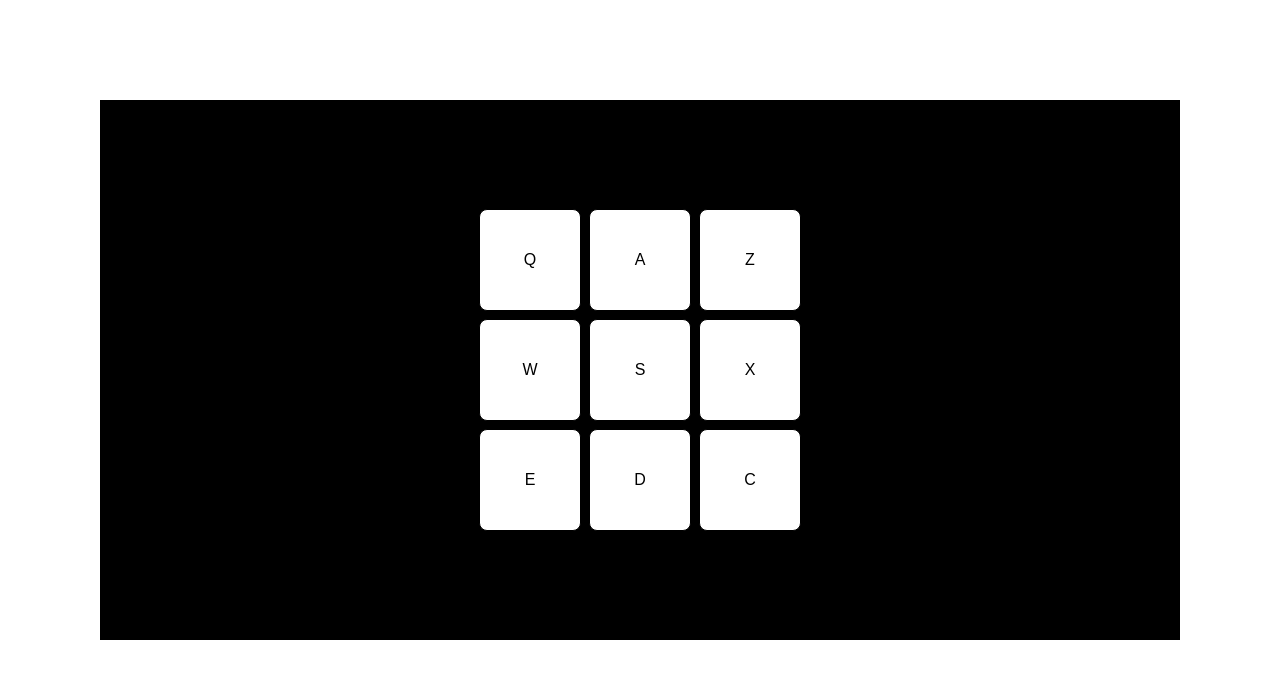
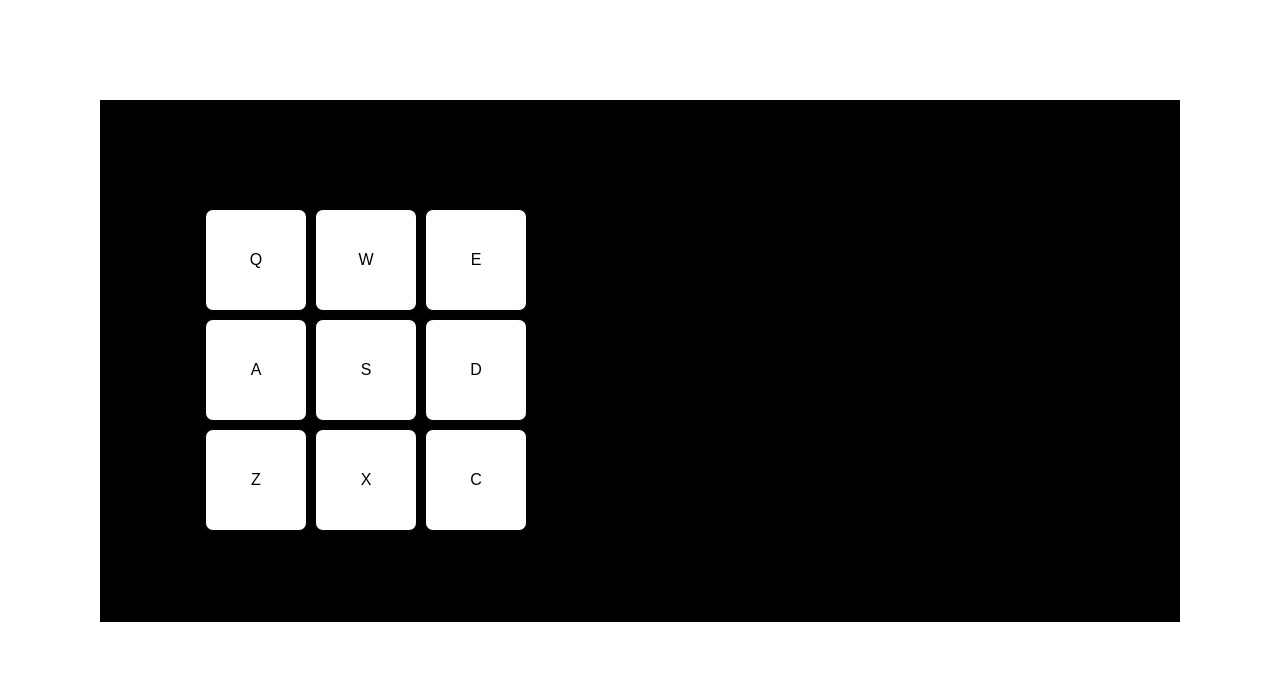
Before and after one commit to Minnia/drum-machine, a React (Create React App) app in the folder drum-machine/: page / in a window 1280 px wide. Shown: the top 678 px of the page. Built offline with nearby package versions, Linux system fonts and the light colour scheme.

Commit message:
add functionality to see color of drumpad on key press, remove unneccessary code

```diff
--- a/drum-machine/src/DrumMachine/DrumMachine.js
+++ b/drum-machine/src/DrumMachine/DrumMachine.js
@@ -2,18 +2,6 @@ import React, { useState } from "react";
 import { DrumPad } from "./styled";
 
 const drumLetters = ["Q", "W", "E", "A", "S", "D", "Z", "X", "C"];
-
-const sounds = [
-  new Audio("https://s3.amazonaws.com/freecodecamp/drums/Heater-1.mp3"),
-  new Audio("https://s3.amazonaws.com/freecodecamp/drums/Heater-2.mp3"),
-  new Audio("https://s3.amazonaws.com/freecodecamp/drums/Heater-3.mp3"),
-  new Audio("https://s3.amazonaws.com/freecodecamp/drums/Heater-4_1.mp3"),
-  new Audio("https://s3.amazonaws.com/freecodecamp/drums/Heater-6.mp3"),
-  new Audio("https://s3.amazonaws.com/freecodecamp/drums/Dsc_Oh.mp3"),
-  new Audio("https://s3.amazonaws.com/freecodecamp/drums/Kick_n_Hat.mp3"),
-  new Audio("https://s3.amazonaws.com/freecodecamp/drums/RP4_KICK_1.mp3"),
-  new Audio("https://s3.amazonaws.com/freecodecamp/drums/Cev_H2.mp3")
-];
 
 const drumPadColors = [
   "#EFC530",
@@ -27,118 +15,111 @@ const drumPadColors = [
   "#BAE66C"
 ];
 
-const renderDrumRow = (_, rowIndex, clickDrumPad) => {
-  let count = 0;
-  if (rowIndex === 1) {
-    count = 3;
-  }
-  if (rowIndex === 2) {
-    count = 6;
-  }
+const renderDrumPad = (handleKeyPress, i, drumPadColor, drumLetter) => {
+  const handleClick = e => {
+    handleKeyPress(e, i);
 
+    setTimeout(() => {}, 100);
+  };
   return (
-    <div
-      key={rowIndex}
-      style={{ borderRadius: "8px", backgroundColor: "black" }}
-    >
-      {Array(3)
-        .fill(0)
-        .map(() => {
-          count++;
-          const drumLettersIndex = count - 1;
-          const clickOnDrumPad = () => clickDrumPad(drumLettersIndex);
-          return (
-            <div key={drumLettersIndex}>
-              <DrumPad
-                className="drum-pad"
-                clickColor={drumPadColors[drumLettersIndex]}
-                onClick={clickOnDrumPad}
-              >
-                {drumLetters[drumLettersIndex]}
-              </DrumPad>
-            </div>
-          );
-        })}
+    <div key={i} style={{ borderRadius: "8px", backgroundColor: "black" }}>
+      <DrumPad
+        id={i}
+        className="drum-pad"
+        clickColor={drumPadColor}
+        onClick={handleClick}
+      >
+        {drumLetter}
+      </DrumPad>
     </div>
   );
 };
-
 const Drums = () => {
   const [drumSoundName, setDrumSoundName] = useState(false);
-  function handleKeyPress(e) {
+
+  const handleDrumPad = (sound, soundName, i) => {
+    new Audio(sound).play();
+    setDrumSoundName(soundName);
+    document.getElementById(i).style.background = drumPadColors[i];
+    setTimeout(() => {
+      document.getElementById(i).style.background = "white";
+    }, 100);
+  };
+  function handleKeyPress(e, i) {
     switch (true) {
-      case e.key === "q":
-        new Audio(
-          "https://s3.amazonaws.com/freecodecamp/drums/Heater-1.mp3"
-        ).play();
-        setDrumSoundName("Heater-1");
+      case e.key === "q" || i === 0:
+        handleDrumPad(
+          "https://s3.amazonaws.com/freecodecamp/drums/Heater-1.mp3",
+          "Heater-1",
+          0
+        );
+
         break;
-      case e.key === "w":
-        new Audio(
-          "https://s3.amazonaws.com/freecodecamp/drums/Heater-2.mp3"
-        ).play();
-        console.log("Heater-2");
-        setDrumSoundName("Heater-2");
+      case e.key === "w" || i === 1:
+        handleDrumPad(
+          "https://s3.amazonaws.com/freecodecamp/drums/Heater-2.mp3",
+          "Heater-2",
+          1
+        );
         break;
-      case e.key === "e":
-        new Audio(
-          "https://s3.amazonaws.com/freecodecamp/drums/Heater-3.mp3"
-        ).play();
-        console.log("Heater-3");
-        setDrumSoundName("Heater-3");
+      case e.key === "e" || i === 2:
+        handleDrumPad(
+          "https://s3.amazonaws.com/freecodecamp/drums/Heater-3.mp3",
+          "Heater-3",
+          2
+        );
         break;
-      case e.key === "a":
-        new Audio(
-          "https://s3.amazonaws.com/freecodecamp/drums/Heater-4_1.mp3"
-        ).play();
-        console.log("Heater-4");
-        setDrumSoundName("Heater-4");
+      case e.key === "a" || i === 3:
+        handleDrumPad(
+          "https://s3.amazonaws.com/freecodecamp/drums/Heater-4_1.mp3",
+          "Heater-4",
+          3
+        );
         break;
-      case e.key === "s":
-        new Audio(
-          "https://s3.amazonaws.com/freecodecamp/drums/Heater-6.mp3"
-        ).play();
-        console.log("Heater-6");
-        setDrumSoundName("Heater-6");
+      case e.key === "s" || i === 4:
+        handleDrumPad(
+          "https://s3.amazonaws.com/freecodecamp/drums/Heater-6.mp3",
+          "Heater-6",
+          4
+        );
         break;
-      case e.key === "d":
-        new Audio(
-          "https://s3.amazonaws.com/freecodecamp/drums/Dsc_Oh.mp3"
-        ).play();
-        console.log("Dsc-Oh");
-        setDrumSoundName("Dsc-Oh");
+      case e.key === "d" || i === 5:
+        handleDrumPad(
+          "https://s3.amazonaws.com/freecodecamp/drums/Dsc_Oh.mp3",
+          "Dsc-Oh",
+          5
+        );
         break;
-      case e.key === "z":
-        new Audio(
-          "https://s3.amazonaws.com/freecodecamp/drums/Kick_n_Hat.mp3"
-        ).play();
-        console.log("Kick-n-Hat");
-        setDrumSoundName("Kick-n-Hat");
+      case e.key === "z" || i === 6:
+        handleDrumPad(
+          "https://s3.amazonaws.com/freecodecamp/drums/Kick_n_Hat.mp3",
+          "Kick-n-Hat",
+          6
+        );
         break;
-      case e.key === "x":
-        new Audio(
-          "https://s3.amazonaws.com/freecodecamp/drums/RP4_KICK_1.mp3"
-        ).play();
-        console.log("Kick-1");
-        setDrumSoundName("Kick-1");
+      case e.key === "x" || i === 7:
+        handleDrumPad(
+          "https://s3.amazonaws.com/freecodecamp/drums/RP4_KICK_1.mp3",
+          "Kick-1",
+          7
+        );
         break;
-      case e.key === "c":
-        new Audio(
-          "https://s3.amazonaws.com/freecodecamp/drums/Cev_H2.mp3"
-        ).play();
-        console.log("Cev-H2");
-        setDrumSoundName("Cev-H2");
+      case e.key === "c" || i === 8:
+        handleDrumPad(
+          "https://s3.amazonaws.com/freecodecamp/drums/Cev_H2.mp3",
+          "Cev-H2",
+          8
+        );
         break;
       default:
         break;
     }
   }
-  const clickDrumPad = async i => {
-    return await sounds[i].play();
-  };
-  const rowsOfButtons = 3;
+  const handleClick = e => handleKeyPress(e);
+  const drumPads = 9;
   return (
     <div
+      onClick={handleClick}
       onKeyPress={handleKeyPress}
       id="drum-machine"
       tabIndex={0}
@@ -158,15 +139,17 @@ const Drums = () => {
       <div
         id="display"
         style={{
-          display: "flex",
-          flexDirection: "row",
-          alignItems: "center",
-          justifyContent: "center"
+          display: "grid",
+          gridTemplateRows: "repeat(3, 100px)",
+          gridTemplateColumns: "repeat(3, 100px)",
+          gridGap: "10px"
         }}
       >
-        {Array(rowsOfButtons)
+        {Array(drumPads)
           .fill(0)
-          .map((row, i) => renderDrumRow(row, i, clickDrumPad))}
+          .map((_, i) =>
+            renderDrumPad(handleKeyPress, i, drumPadColors[i], drumLetters[i])
+          )}
       </div>
     </div>
   );
```
